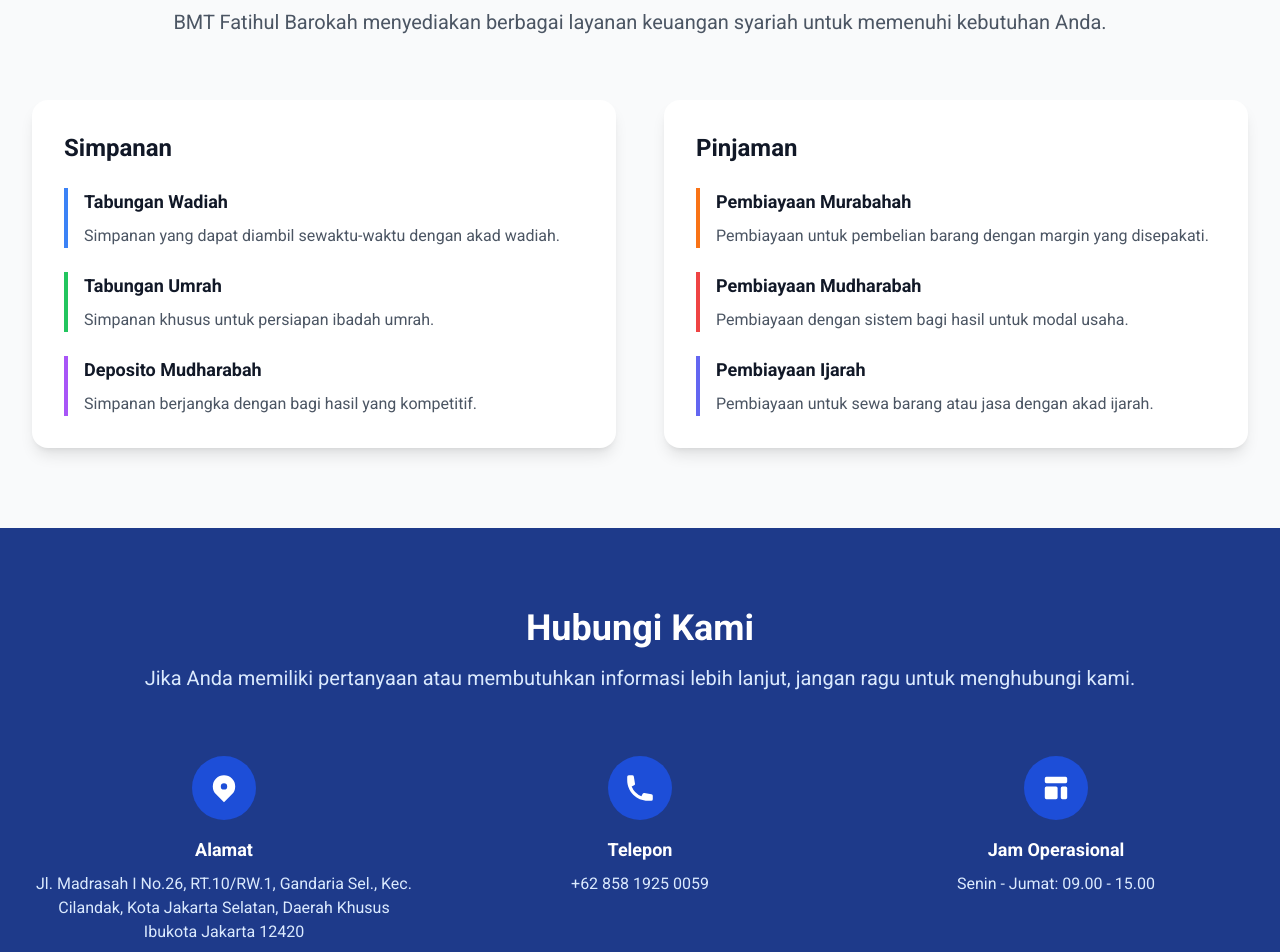
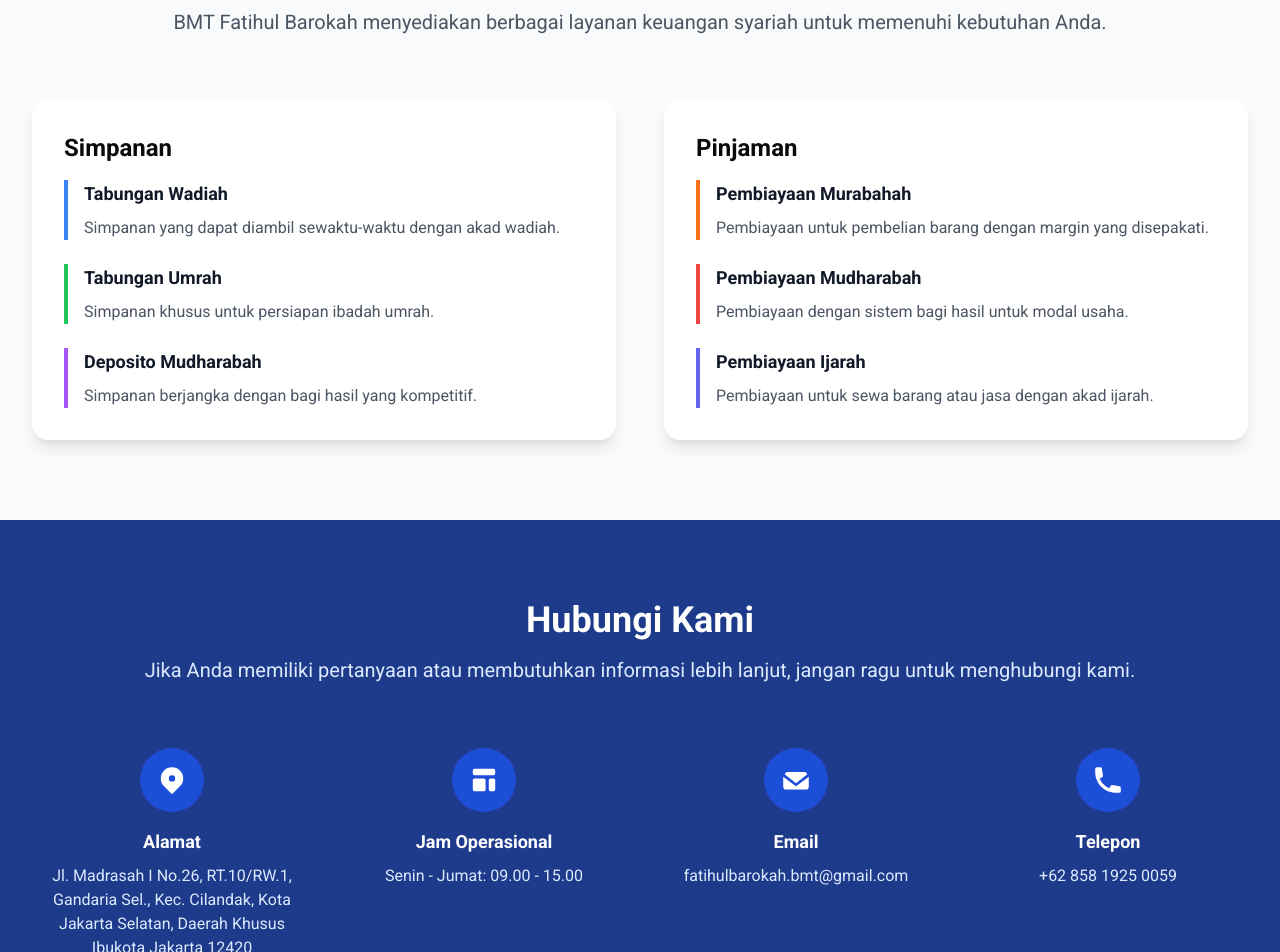
Before and after one commit to ndrewijya/bmt-landing-page, a Next.js app: page / in a window 1280 px wide. Shown: the part 1580-2532 px from the top of the page. Built offline with nearby package versions, Linux system fonts and the light colour scheme.

Commit message:
add email and fix scrolling mobile

```diff
--- a/app/page.tsx
+++ b/app/page.tsx
@@ -147,13 +147,13 @@ export default function HomePage() {
                 Layanan
               </a>
               <a
-                href="#layanan"
+                href="#simpanan"
                 className="text-gray-700 hover:text-blue-600 font-medium px-3 py-2 rounded-lg transition-colors hover:bg-blue-50"
               >
                 Simpanan
               </a>
               <a
-                href="#layanan"
+                href="#pinjaman"
                 className="text-gray-700 hover:text-blue-600 font-medium px-3 py-2 rounded-lg transition-colors hover:bg-blue-50"
               >
                 Pinjaman
@@ -211,14 +211,14 @@ export default function HomePage() {
                     Layanan
                   </a>
                   <a
-                    href="#layanan"
+                    href="#simpanan"
                     className="block py-2 text-gray-700 hover:text-blue-600"
                     onClick={() => setIsMobileMenuOpen(false)}
                   >
                     Simpanan
                   </a>
                   <a
-                    href="#layanan"
+                    href="#pinjaman"
                     className="block py-2 text-gray-700 hover:text-blue-600"
                     onClick={() => setIsMobileMenuOpen(false)}
                   >
@@ -340,7 +340,7 @@ export default function HomePage() {
         </section>
 
         {/* Tentang Section */}
-        <section id="tentang" className="py-20 bg-white">
+        <section id="tentang" className="scroll-mt-18 py-20 bg-white">
           <div className="max-w-7xl mx-auto px-4 sm:px-6 lg:px-8">
             <div className="text-center mb-16">
               <h2 className="text-4xl font-bold text-gray-900 mb-4">
@@ -429,7 +429,7 @@ export default function HomePage() {
         </section>
 
         {/* Layanan Section */}
-        <section id="layanan" className="py-20 bg-gray-50">
+        <section id="layanan" className="scroll-mt-18 py-20 bg-gray-50">
           <div className="max-w-7xl mx-auto px-4 sm:px-6 lg:px-8">
             <div className="text-center mb-16">
               <h2 className="text-4xl font-bold text-gray-900 mb-4">
@@ -444,7 +444,7 @@ export default function HomePage() {
             <div className="grid grid-cols-1 lg:grid-cols-2 gap-12">
               {/* Simpanan */}
               <div className="bg-white rounded-2xl p-8 shadow-lg">
-                <h3 className="text-2xl font-bold text-gray-900 mb-6">
+                <h3 id="simpanan" className="scroll-mt-28 text-2xl font-bold mb-4">
                   Simpanan
                 </h3>
                 <div className="space-y-6">
@@ -478,7 +478,7 @@ export default function HomePage() {
 
               {/* Pinjaman */}
               <div className="bg-white rounded-2xl p-8 shadow-lg">
-                <h3 className="text-2xl font-bold text-gray-900 mb-6">
+                <h3 id="pinjaman" className="scroll-mt-28 text-2xl font-bold mb-4">
                   Pinjaman
                 </h3>
                 <div className="space-y-6">
@@ -524,7 +524,7 @@ export default function HomePage() {
               </p>
             </div>
 
-            <div className="grid grid-cols-1 md:grid-cols-3 gap-8">
+            <div className="grid grid-cols-1 md:grid-cols-4 gap-8">
               <div className="text-center">
                 <div className="w-16 h-16 bg-blue-700 rounded-full mx-auto mb-4 flex items-center justify-center">
                   <svg
@@ -547,6 +547,48 @@ export default function HomePage() {
                 </p>
               </div>
 
+              {/* Jam Operasional */}
+              <div className="text-center">
+                <div className="w-16 h-16 bg-blue-700 rounded-full mx-auto mb-4 flex items-center justify-center">
+                  <svg
+                    className="w-8 h-8"
+                    fill="currentColor"
+                    viewBox="0 0 20 20"
+                  >
+                    <path d="M3 4a1 1 0 011-1h12a1 1 0 011 1v2a1 1 0 01-1 1H4a1 1 0 01-1-1V4zM3 10a1 1 0 011-1h6a1 1 0 011 1v6a1 1 0 01-1 1H4a1 1 0 01-1-1v-6zM14 9a1 1 0 00-1 1v6a1 1 0 001 1h2a1 1 0 001-1v-6a1 1 0 00-1-1h-2z" />
+                  </svg>
+                </div>
+                <h3 className="text-lg font-semibold mb-2">Jam Operasional</h3>
+                <p className="text-blue-100">Senin - Jumat: 09.00 - 15.00</p>
+              </div>
+
+              {/* Email */}
+              <div className="text-center">
+                <div className="w-16 h-16 bg-blue-700 rounded-full mx-auto mb-4 flex items-center justify-center">
+                  {/* Icon email */}
+                  <svg
+                    className="w-8 h-8"
+                    fill="currentColor"
+                    viewBox="0 0 20 20"
+                  >
+                    <path d="M2.94 6.33A2 2 0 0 1 4.82 5h10.36a2 2 0 0 1 1.89 1.33L10 12.08 2.94 6.33zM2 8v6a2 2 0 0 0 2 2h12a2 2 0 0 0 2-2V8l-7.31 5.48a1 1 0 0 1-1.38 0L2 8z" />
+                  </svg>
+                </div>
+                <h3 className="text-lg font-semibold mb-2">Email</h3>
+                <p className="text-blue-100">
+                  <a
+                    href="mailto:fatihulbarokah.bmt@gmail.com"
+                    className="no-underline focus:outline-none active:text-white transition duration-150"
+                    style={{ WebkitTapHighlightColor: "transparent" }} // menghilangkan efek biru pada tap di mobile
+                    onTouchStart={(e) => (e.currentTarget.style.color = "#fff")}
+                    onTouchEnd={(e) => (e.currentTarget.style.color = "")}
+                  >
+                    fatihulbarokah.bmt@gmail.com
+                  </a>
+                </p>
+              </div>
+
+              {/* Telepon */}
               <div className="text-center">
                 <div className="w-16 h-16 bg-blue-700 rounded-full mx-auto mb-4 flex items-center justify-center">
                   <svg
@@ -560,20 +602,6 @@ export default function HomePage() {
                 <h3 className="text-lg font-semibold mb-2">Telepon</h3>
                 <p className="text-blue-100">+62 858 1925 0059</p>
               </div>
-
-              <div className="text-center">
-                <div className="w-16 h-16 bg-blue-700 rounded-full mx-auto mb-4 flex items-center justify-center">
-                  <svg
-                    className="w-8 h-8"
-                    fill="currentColor"
-                    viewBox="0 0 20 20"
-                  >
-                    <path d="M3 4a1 1 0 011-1h12a1 1 0 011 1v2a1 1 0 01-1 1H4a1 1 0 01-1-1V4zM3 10a1 1 0 011-1h6a1 1 0 011 1v6a1 1 0 01-1 1H4a1 1 0 01-1-1v-6zM14 9a1 1 0 00-1 1v6a1 1 0 001 1h2a1 1 0 001-1v-6a1 1 0 00-1-1h-2z" />
-                  </svg>
-                </div>
-                <h3 className="text-lg font-semibold mb-2">Jam Operasional</h3>
-                <p className="text-blue-100">Senin - Jumat: 09.00 - 15.00</p>
-              </div>
             </div>
           </div>
         </section>
```
